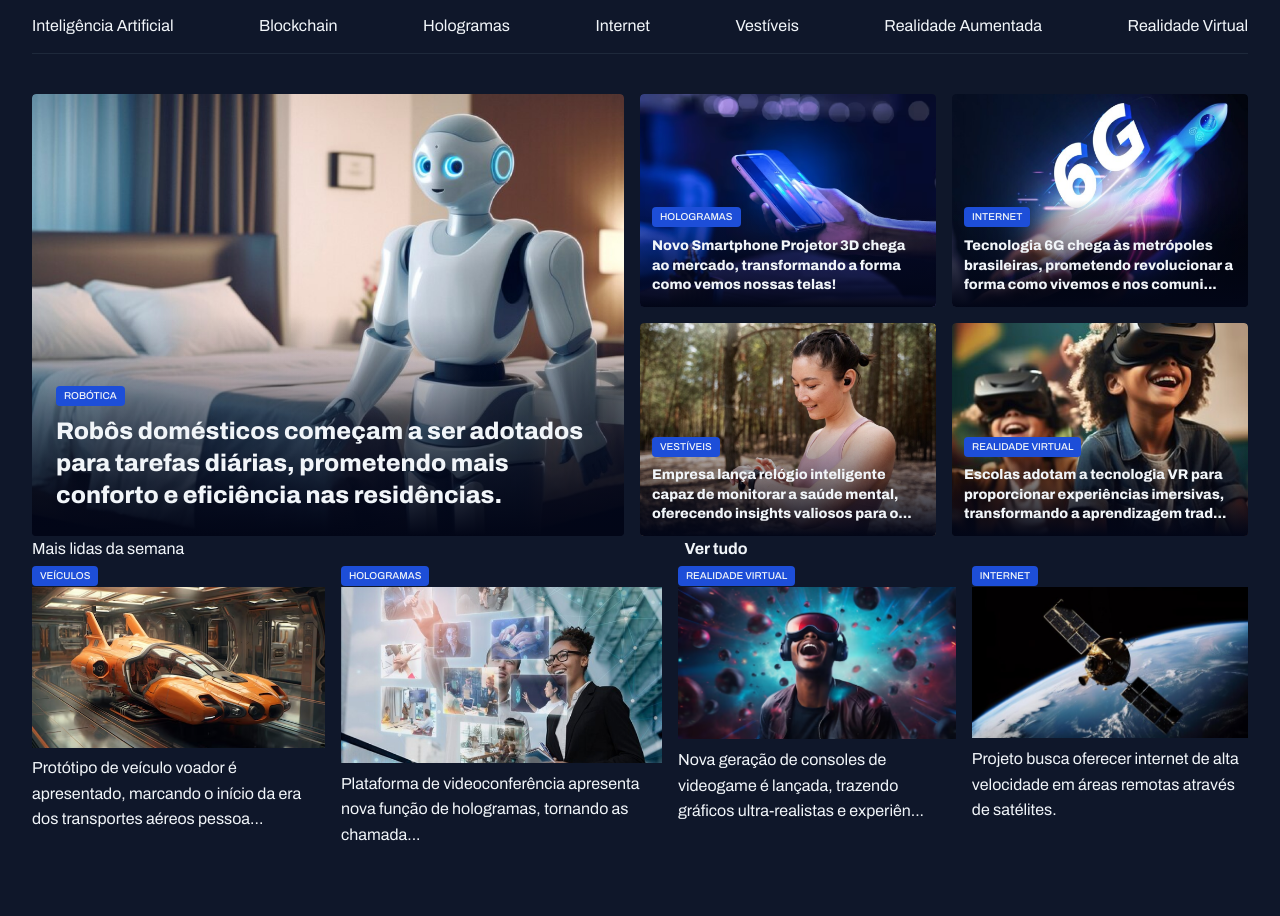
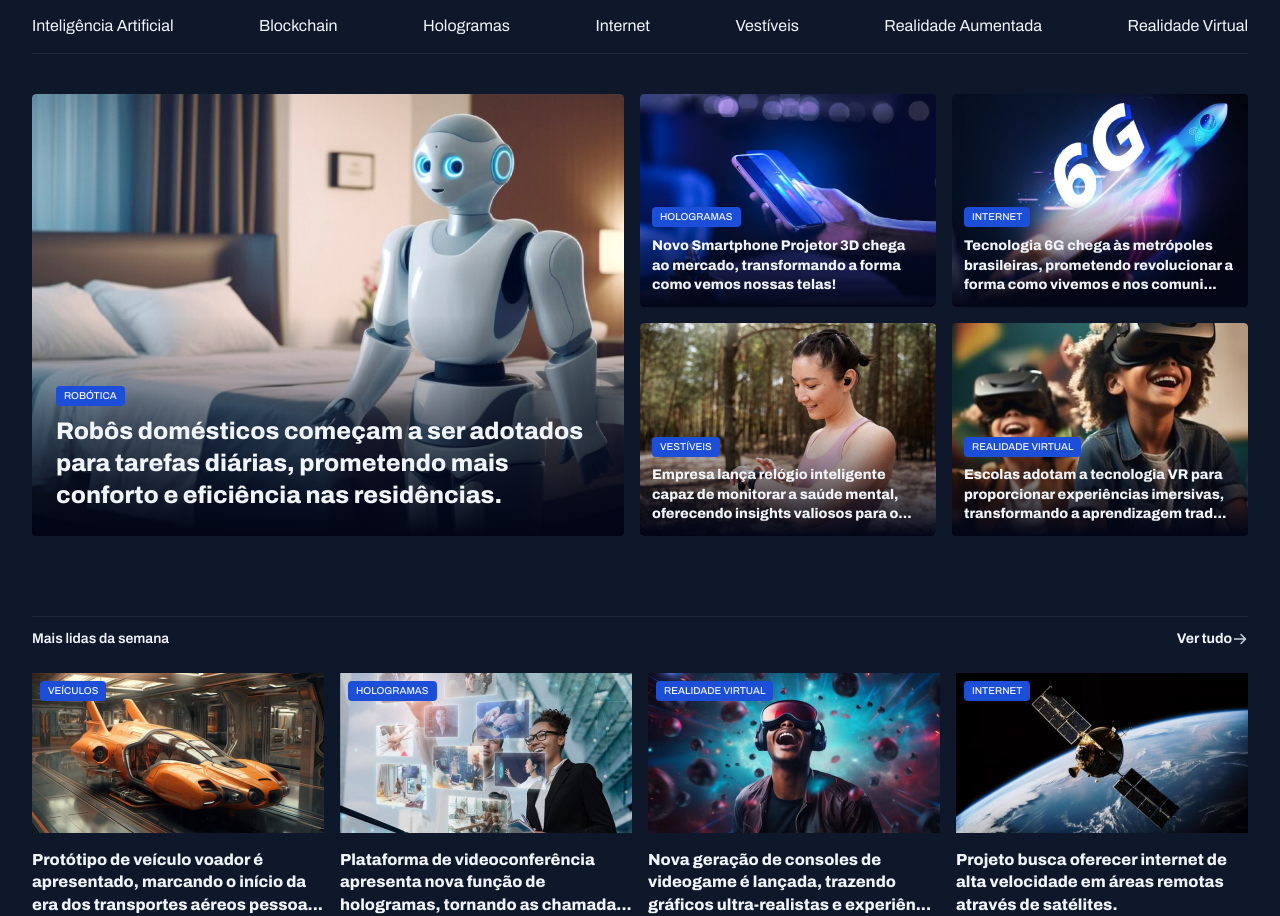
Before and after one commit to arakakimath/RsFullstackProject03-NewsPortal, a plain HTML site: page index.html in a window 1280 px wide. Shown: the part 74-990 px from the top of the page. Before the commit the page ends 921 px from the top, so only its background shows below. Drawn offline with Linux system fonts and the light colour scheme.

Commit message:
weekly section done

```diff
--- a/styles/global.css
+++ b/styles/global.css
@@ -52,6 +52,7 @@ img {
 
 main {
   margin-top: 40px;
+  gap: 80px;
 }
 
 .content-tag {
--- a/styles/sections.css
+++ b/styles/sections.css
@@ -1,3 +1,29 @@
+section header {
+  a {
+    justify-self: end;
+    position relative;
+    align-items: center;
+    /* gap: 8px; */
+    span {
+
+      padding-inline: 8px;
+      align-self: center;
+      background-image: url(../assets/icons/ArrowRight.svg);
+      /* inset: 0; */
+      height: 16px;
+      width: 16px;
+    }
+    &:hover span {
+      background-image: url(../assets/icons/ArrowRight-hover.svg);
+      height: 16px;
+      width: 16px;
+    }
+  }
+  border-top: 1px solid var(--stroke-color);
+  padding-block: 12px 24px;
+  font: var(--text-span);
+}
+
 #featured {
   img {
     height: 100%;
@@ -36,3 +62,22 @@
     }
   }
 }
+
+#weekly {
+  div {
+    img {
+      height: 160px;
+    }
+    position: relative;
+    span {
+      position: absolute;
+      margin: 8px;
+    }
+
+    p{
+      margin-top: 8px;
+      font: var(--text-h2);
+      width: 292px;
+    }
+  }
+}
```
